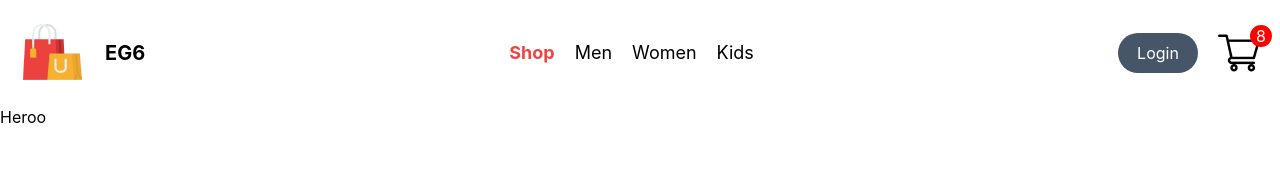
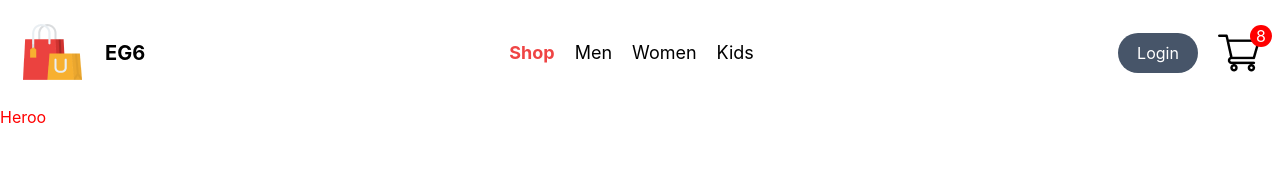
Before and after one commit to WeeHaw1812/Ecommerce-App-Group6, a React (Create React App) app in the folder frontend/: page / in a window 1280 px wide. Shown: the top 195 px of the page. Built offline with nearby package versions, Linux system fonts and the light colour scheme.

Commit message:
up branch

```diff
--- a/frontend/src/Components/Hero/Hero.css
+++ b/frontend/src/Components/Hero/Hero.css
@@ -0,0 +1,3 @@
+.hero {
+    color: red;
+}
--- a/frontend/src/Components/Hero/Hero.jsx
+++ b/frontend/src/Components/Hero/Hero.jsx
@@ -1,7 +1,7 @@
 import React from "react";
 import "./Hero.css";
 const Hero = () => {
-  return <div>Heroo</div>;
+  return <div className="hero">Heroo</div>;
 };
 
 export default Hero;
```
